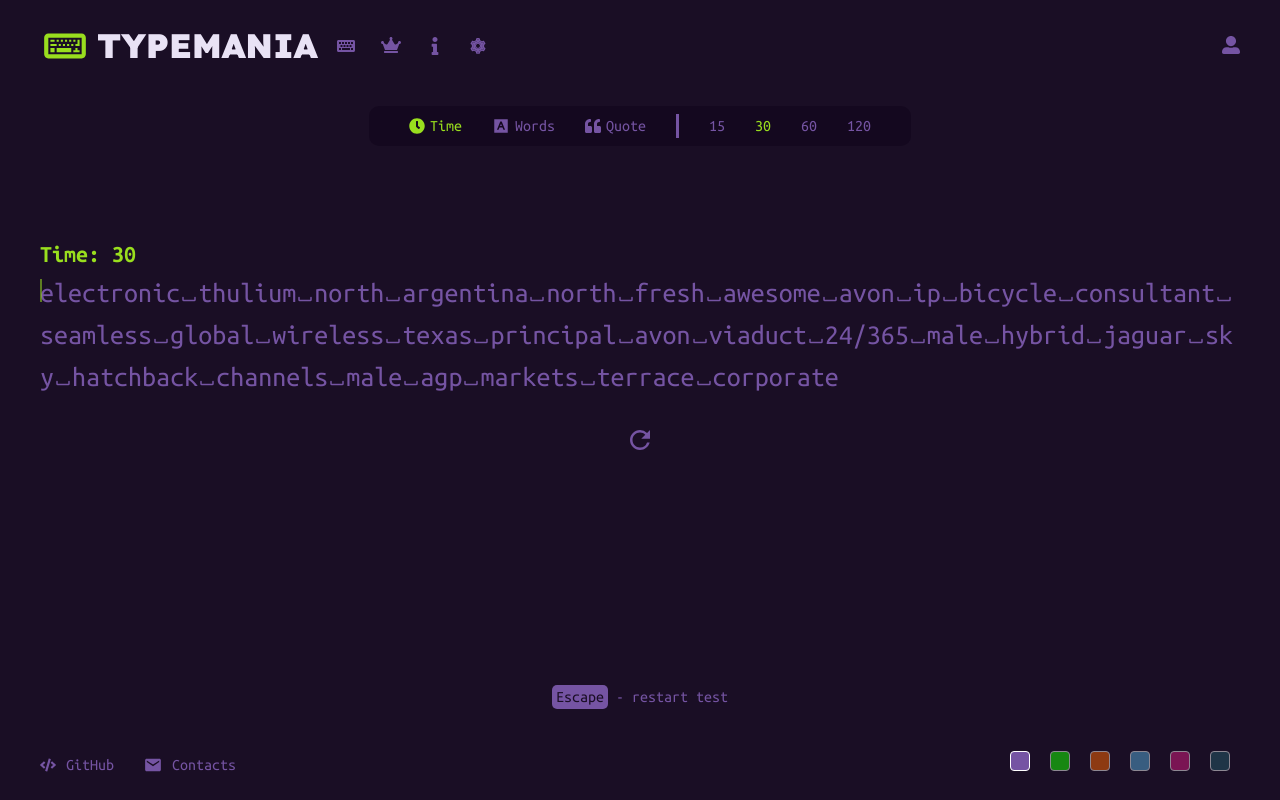
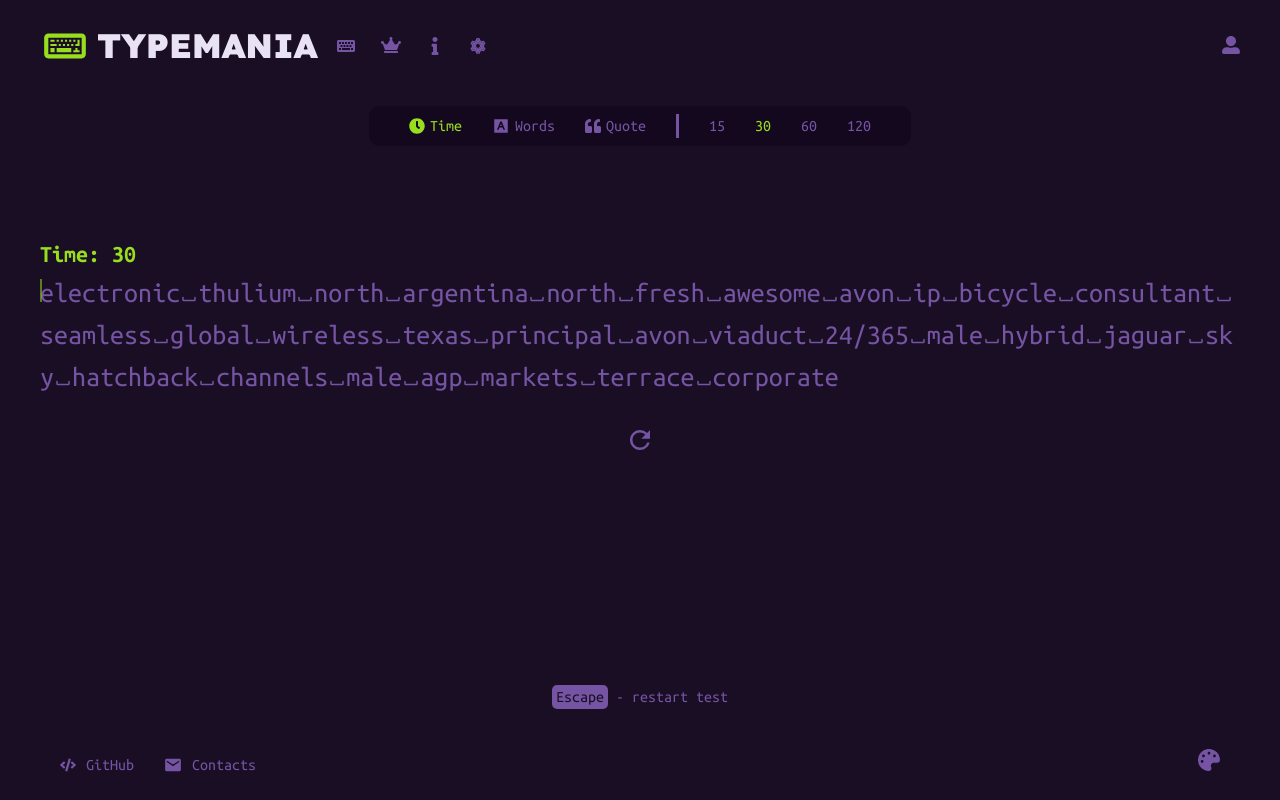
Before and after one commit to Fedor4994/typemania, a React (Create React App) app: page / in a window 1280 px wide. Built offline with nearby package versions, Linux system fonts and the light colour scheme.

Commit message:
Add palette

```diff
--- a/src/components/ThemeSwitcher/ThemeSwitcher.module.scss
+++ b/src/components/ThemeSwitcher/ThemeSwitcher.module.scss
@@ -1,6 +1,36 @@
-.themeOptions {
-  text-align: right;
-  padding: 20px 0;
+:global {
+  body[data-theme="joker"] {
+    --switcher-color: var(--joker-main-text);
+  }
+
+  body[data-theme="aurora"] {
+    --switcher-color: var(--aurora-main-text);
+  }
+
+  body[data-theme="cheesecake"] {
+    --switcher-color: var(--cheesecake-secondary-text);
+  }
+
+  body[data-theme="orange"] {
+    --switcher-color: var(--orange-secondary-text);
+  }
+
+  body[data-theme="ukraine"] {
+    --switcher-color: var(--ukraine-main-text);
+  }
+
+  body[data-theme="matrix"] {
+    --switcher-color: var(--matrix-main-text);
+  }
+}
+
+.dropdown {
+  display: flex;
+  justify-content: flex-end;
+  align-items: center;
+
+  position: relative;
+
   div {
     cursor: pointer;
     width: 20px;
@@ -33,3 +63,16 @@
     background-color: var(--matrix-secondary-text);
   }
 }
+
+.dropdownContent {
+  display: flex;
+  align-items: center;
+  gap: 20px;
+  margin-right: 20px;
+}
+
+.dropbtn {
+  cursor: pointer;
+  margin-bottom: 9px;
+  color: var(--switcher-color);
+}
--- a/src/components/ThemeSwitcher/ThemeSwitcher.tsx
+++ b/src/components/ThemeSwitcher/ThemeSwitcher.tsx
@@ -1,4 +1,6 @@
 import { useState, useEffect } from "react";
+import { FaPalette } from "react-icons/fa";
+import { motion, AnimatePresence } from "framer-motion";
 import s from "./ThemeSwitcher.module.scss";
 
 export type Theme =
@@ -40,33 +42,83 @@ const ThemeSwitcher = () => {
     return "";
   };
 
+  const [isHover, toggleHover] = useState(false);
+  const toggleHoverMenu = () => {
+    toggleHover(!isHover);
+  };
+
   return (
-    <div className={s.themeOptions}>
+    <>
+      <motion.div
+        onHoverStart={toggleHoverMenu}
+        onHoverEnd={toggleHoverMenu}
+        className={s.dropdown}
+      >
+        <AnimatePresence>
+          <motion.ul
+            initial={{
+              opacity: 0,
+              display: "none",
+            }}
+            animate={
+              isHover
+                ? {
+                    opacity: 1,
+                    display: "flex",
+                  }
+                : {
+                    opacity: 0,
+                    display: "none",
+                  }
+            }
+            exit={{
+              opacity: 0,
+              display: "none",
+            }}
+            className={s.dropdownContent}
+          >
+            <motion.li>
               <div
                 onClick={() => handleClick("joker")}
                 className={`${s.themeJoker} ${isActive("joker")}`}
               />
+            </motion.li>
+            <motion.li>
               <div
                 onClick={() => handleClick("matrix")}
                 className={`${s.themeMatrix} ${isActive("matrix")}`}
               />
+            </motion.li>
+            <motion.li>
               <div
                 onClick={() => handleClick("orange")}
                 className={`${s.themeOrange} ${isActive("orange")}`}
               />
+            </motion.li>
+
+            <motion.li>
               <div
                 onClick={() => handleClick("ukraine")}
                 className={`${s.themeUkraine} ${isActive("ukraine")}`}
               />
+            </motion.li>
+            <motion.li>
               <div
                 onClick={() => handleClick("cheesecake")}
                 className={`${s.themeCheesecake} ${isActive("cheesecake")}`}
               />
+            </motion.li>
+            <motion.li>
               <div
                 onClick={() => handleClick("aurora")}
                 className={`${s.themeAurora} ${isActive("aurora")}`}
               />
-    </div>
+            </motion.li>
+          </motion.ul>
+        </AnimatePresence>
+        <FaPalette size={22} className={s.dropbtn} />
+      </motion.div>
+    </>
   );
 };
 
--- a/src/views/Layout/Layout.module.scss
+++ b/src/views/Layout/Layout.module.scss
@@ -71,6 +71,7 @@
   display: flex;
   align-items: center;
   justify-content: space-between;
+  padding: 20px;
 }
 
 .footerList {
```
Lines whose indentation alone changed are shown as unchanged.
